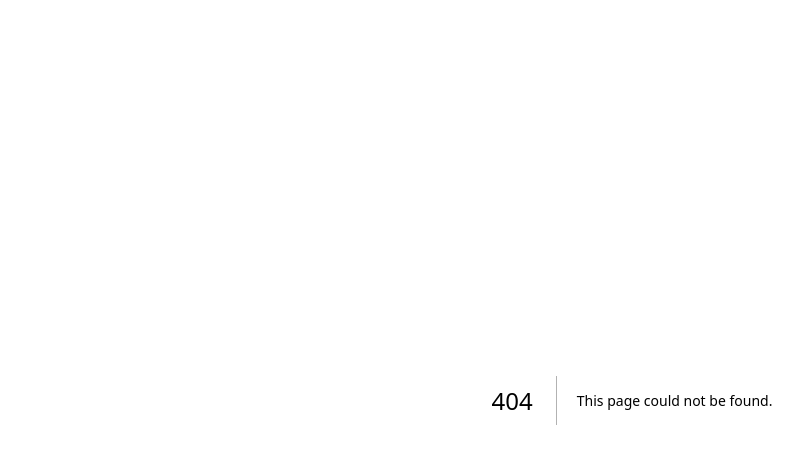
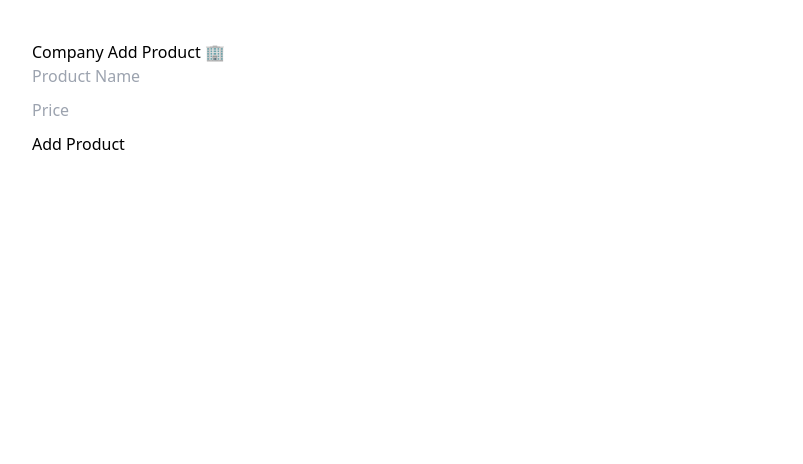
Before and after one commit to omar2210411-a11y/eco-shop-ci-cd, a Next.js app in the folder frontend/: page /company/add-product in a window 1280 px wide. Before the commit this address had no page. Shown: the top 464 px of the page, without its empty margins (8-811 px from the left). Built offline with nearby package versions, Linux system fonts and the light colour scheme.

Commit message:
restore deleted pages

```diff
--- /dev/null
+++ b/frontend/pages/admin/add-product.js
@@ -0,0 +1,38 @@
+import React, { useState } from "react";
+
+export default function AddProduct() {
+  const [name, setName] = useState("");
+  const [price, setPrice] = useState("");
+
+  const handleSubmit = (e) => {
+    e.preventDefault();
+
+    alert(`Product Added: ${name} - $${price}`);
+  };
+
+  return (
+    <div style={{ padding: "40px" }}>
+      <h1>Add Product ➕</h1>
+
+      <form onSubmit={handleSubmit}>
+        <input
+          type="text"
+          placeholder="Product Name"
+          value={name}
+          onChange={(e) => setName(e.target.value)}
+          style={{ display: "block", marginBottom: "10px" }}
+        />
+
+        <input
+          type="number"
+          placeholder="Price"
+          value={price}
+          onChange={(e) => setPrice(e.target.value)}
+          style={{ display: "block", marginBottom: "10px" }}
+        />
+
+        <button type="submit">Add Product</button>
+      </form>
+    </div>
+  );
+}
--- /dev/null
+++ b/frontend/pages/admin/dashboard.js
@@ -0,0 +1,10 @@
+import React from "react";
+
+export default function AdminDashboard() {
+  return (
+    <div style={{ padding: "40px" }}>
+      <h1>Admin Dashboard ⚙️</h1>
+      <p>Manage products and sustainability data.</p>
+    </div>
+  );
+}
--- /dev/null
+++ b/frontend/pages/checkout.js
@@ -0,0 +1,10 @@
+import React from "react";
+
+export default function Checkout() {
+  return (
+    <div style={{ padding: "40px" }}>
+      <h1>Checkout Page 🛒</h1>
+      <p>Complete your order here.</p>
+    </div>
+  );
+}
--- /dev/null
+++ b/frontend/pages/company/add-product.js
@@ -0,0 +1,38 @@
+import React, { useState } from "react";
+
+export default function CompanyAddProduct() {
+  const [name, setName] = useState("");
+  const [price, setPrice] = useState("");
+
+  const handleSubmit = (e) => {
+    e.preventDefault();
+
+    alert(`Company Product Added: ${name} - $${price}`);
+  };
+
+  return (
+    <div style={{ padding: "40px" }}>
+      <h1>Company Add Product 🏢</h1>
+
+      <form onSubmit={handleSubmit}>
+        <input
+          type="text"
+          placeholder="Product Name"
+          value={name}
+          onChange={(e) => setName(e.target.value)}
+          style={{ display: "block", marginBottom: "10px" }}
+        />
+
+        <input
+          type="number"
+          placeholder="Price"
+          value={price}
+          onChange={(e) => setPrice(e.target.value)}
+          style={{ display: "block", marginBottom: "10px" }}
+        />
+
+        <button type="submit">Add Product</button>
+      </form>
+    </div>
+  );
+}
--- /dev/null
+++ b/frontend/pages/company/dashboard.js
@@ -0,0 +1,10 @@
+import React from "react";
+
+export default function CompanyDashboard() {
+  return (
+    <div style={{ padding: "40px" }}>
+      <h1>Company Dashboard 🏢</h1>
+      <p>Manage your company products.</p>
+    </div>
+  );
+}
```
